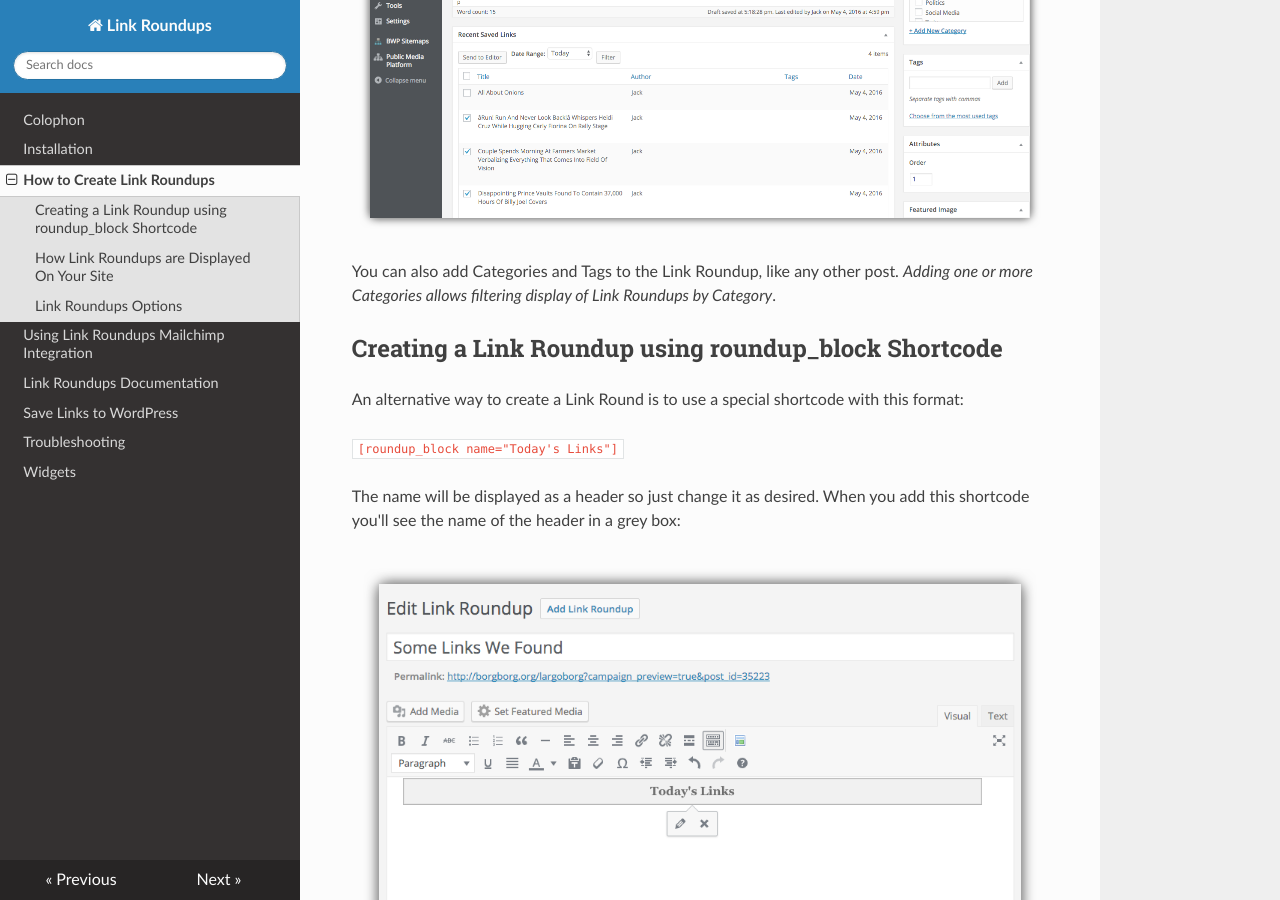
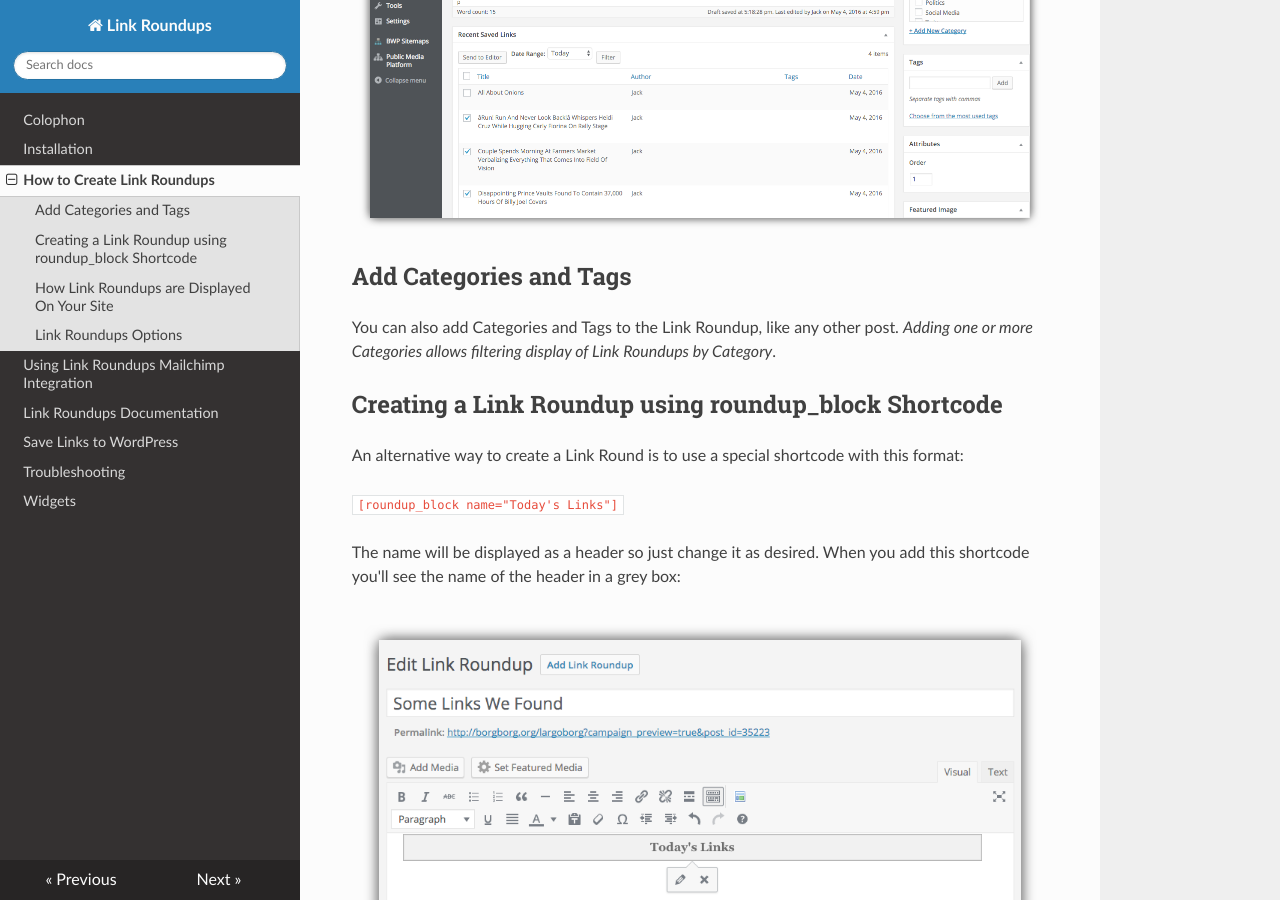
Before and after one commit to INN/link-roundups, an MkDocs documentation site: the page built from docs/link-roundups.md, in a window 1280 px wide and 900 px high, scrolled down 2437 px. Built offline with MkDocs 1.6.1, drawn with Linux system fonts in a browser that asks for light colours; nearby versions of some CDN libraries.

Commit message:
add header for categories and tags section

```diff
--- a/docs/link-roundups.md
+++ b/docs/link-roundups.md
@@ -21,6 +21,8 @@ The Recent Saved Links section shows a maximum of 15 links at one time. Use the
 Once you have the links that make up your roundup in the editor window, you can edit the links, change the description and make any adjustments that you'd make to a normal post. If you'd like to add a description to the post, go to the first line of the roundup and add a new line.
 
 ![New Link Roundup link in the Dashboard](./img/adding-link-roundup-3.png)
+
+## Add Categories and Tags
 
 You can also add Categories and Tags to the Link Roundup, like any other post. _Adding one or more Categories allows filtering display of Link Roundups by Category_.
 
```
